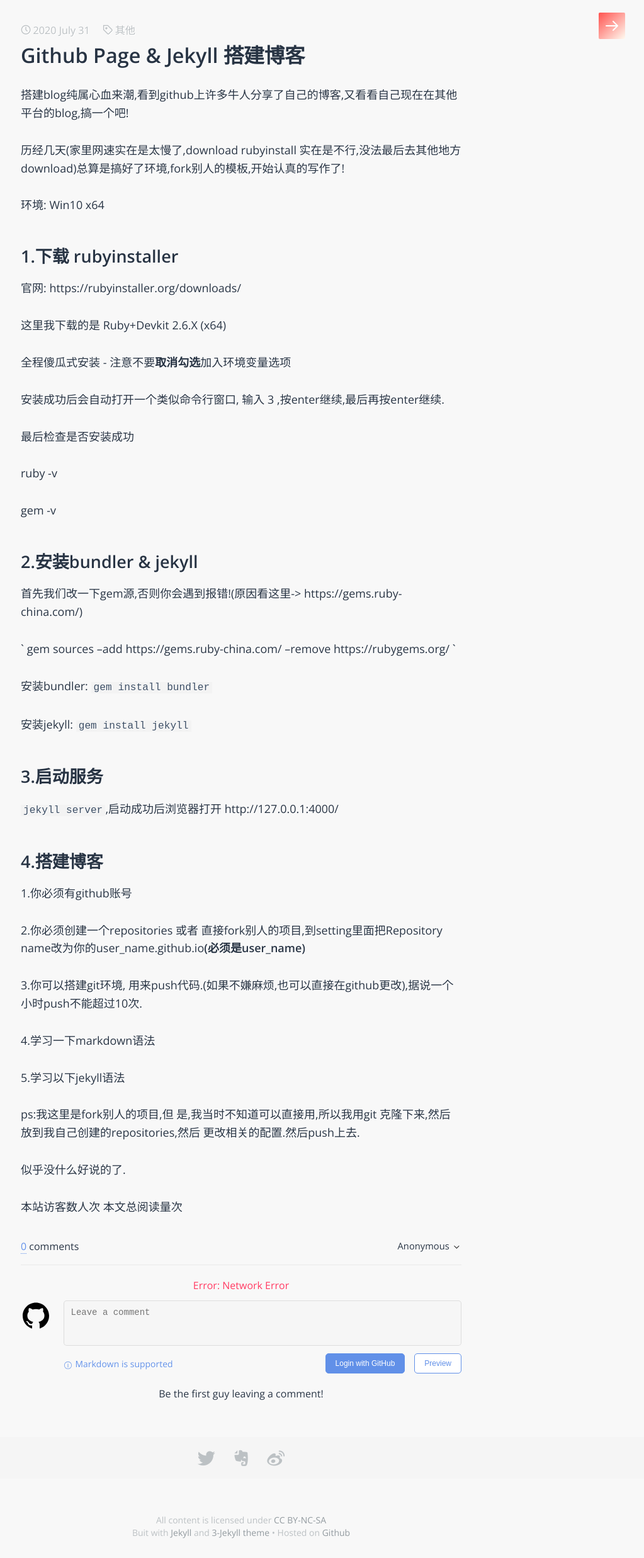
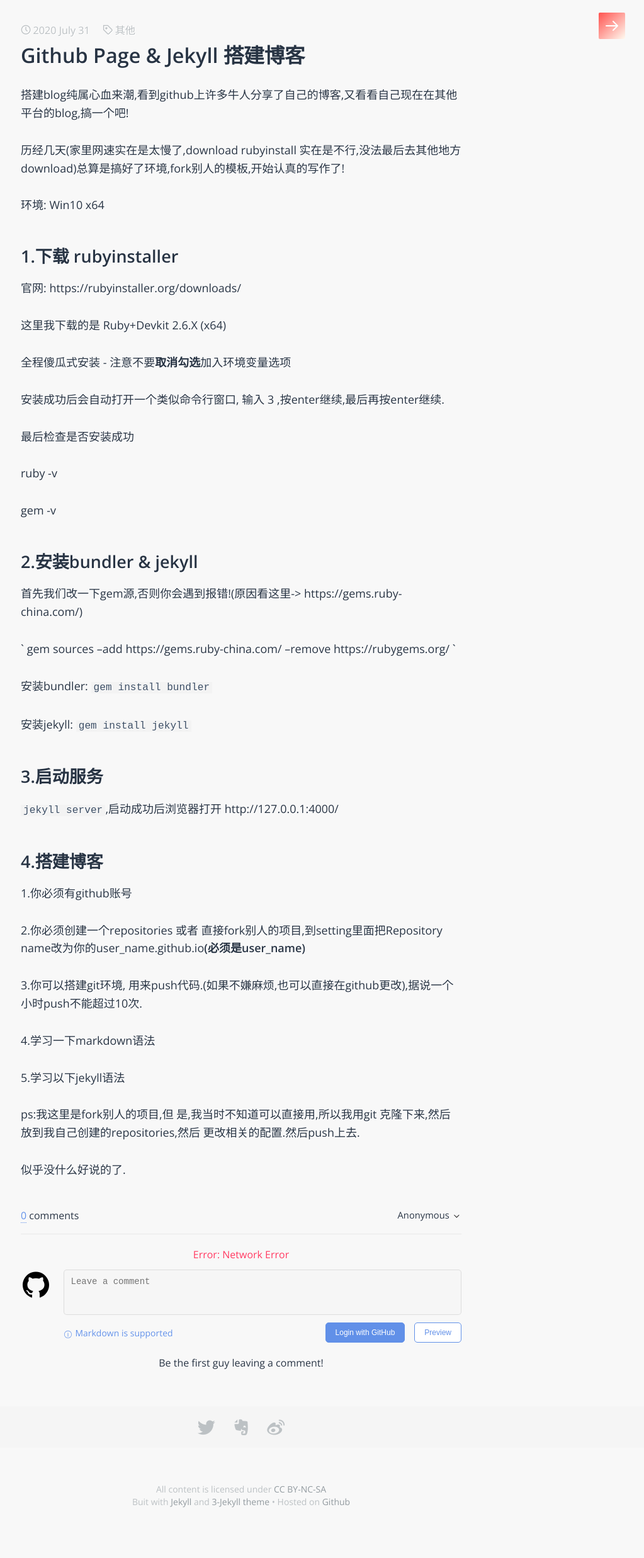
Before and after one commit to Tester-Dolores/Tester-Dolores.github.io, a Jekyll site: the page built from _posts/2020-07-31-github-page.markdown, in a window 1280 px wide. Shown: the whole page at 63% size, without its empty margins (257-1280 px from the left). Built offline with Jekyll 4.4.1, drawn with Linux system fonts in a browser that asks for light colours; some web fonts are replaced; comment, search, counter and statistics services are not loaded.

Commit message:
Update post.html

```diff
--- a/_layouts/post.html
+++ b/_layouts/post.html
@@ -10,16 +10,13 @@
     {% if page.tags.size > 0 %}
     <span class="post-meta-span tag">{{ page.tags | join: ', ' }}</span>
     {% endif %}
+    <span id="post-meta-span date">
+      <span id="busuanzi_value_page_pv"></span>
+    </span>
   </div>
 
   <h1 class="post-title">{{ page.title }}</h1>
   {{ content }}
-  <span id="busuanzi_container_site_uv">
-  本站访客数<span id="busuanzi_value_site_uv"></span>人次
-</span>
-<span id="busuanzi_container_page_pv">
-  本文总阅读量<span id="busuanzi_value_page_pv"></span>次
-</span>
   <!-- gitalk评论框-->
   {% if site.gitalk %}
   <div class="comment">
```
